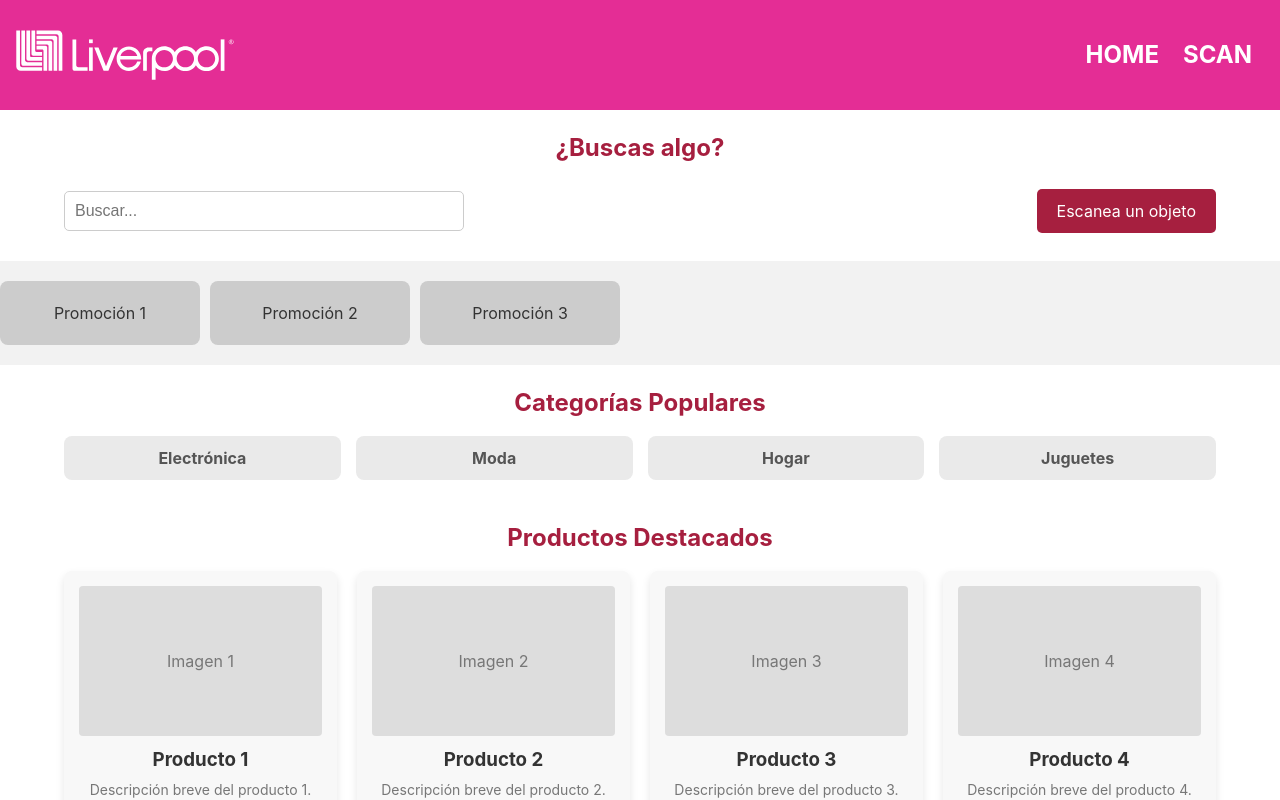
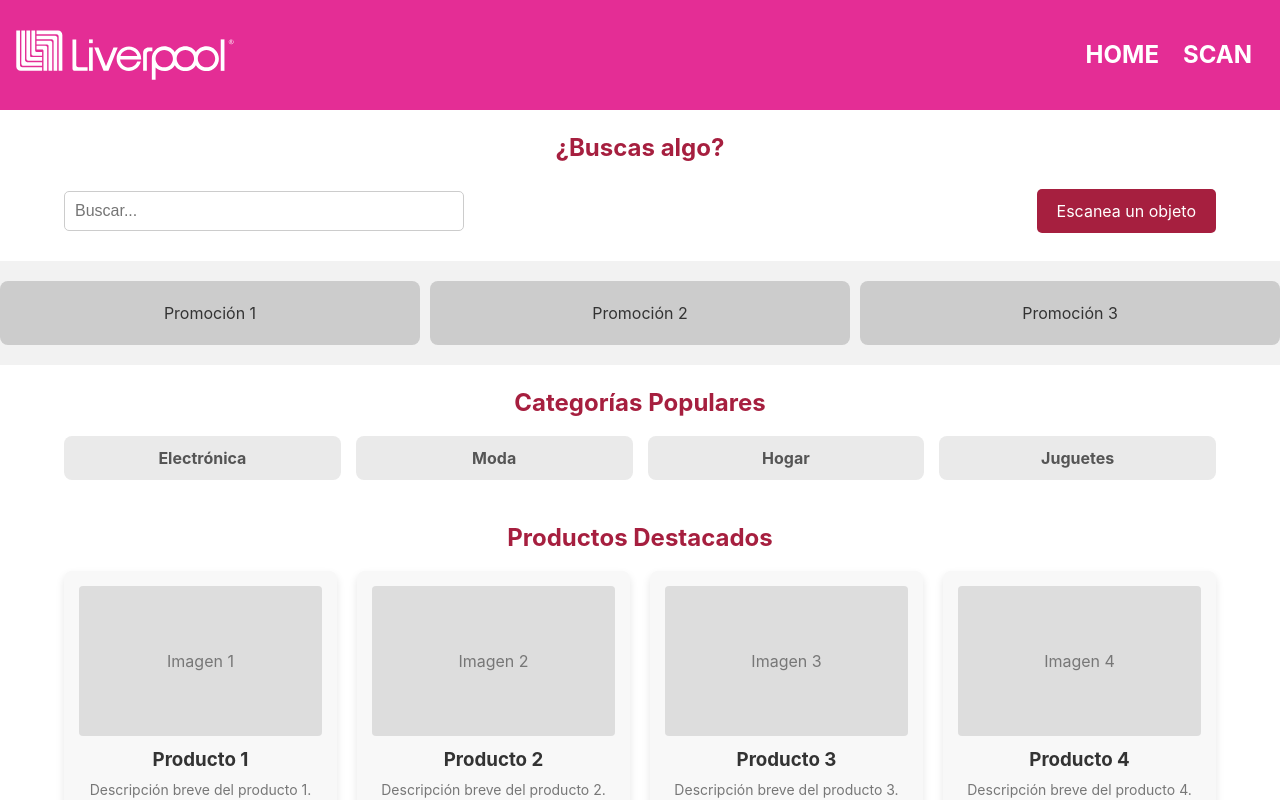
Before and after one commit to han-lovers/IdentifEye, a React (Vite) app in the folder client/: page / in a window 1280 px wide. Shown: the top 800 px of the page. Built offline with nearby package versions, Linux system fonts and the light colour scheme.

Commit message:
jaja otra vez

```diff
--- a/client/src/components/webcam.jsx
+++ b/client/src/components/webcam.jsx
@@ -2,6 +2,12 @@ import React, { useRef, useCallback } from "react";
 import Webcam from "react-webcam";
 import PropTypes from "prop-types"; // Importa PropTypes
 import "../styles/css/webcam.css"; // Asegúrate de la ruta correcta
+
+const FACING_MODE_ENVIRONMENT = "environment";
+
+const videoConstraints = {
+    facingMode: FACING_MODE_ENVIRONMENT // Usa la cámara trasera
+}
 
 const WebcamCapture = ({ onCapture, onCancel }) => {
     const webcamRef = useRef(null);
@@ -18,6 +24,7 @@ const WebcamCapture = ({ onCapture, onCancel }) => {
                 ref={webcamRef}
                 screenshotFormat="image/jpeg"
                 width={400} // Ajusta el tamaño según sea necesario
+                videoConstraints={videoConstraints}
             />
             <button onClick={capture}>Tomar foto</button>
             <button onClick={onCancel}>Cancelar</button>
--- a/client/src/styles/css/Header.css
+++ b/client/src/styles/css/Header.css
@@ -56,6 +56,7 @@
     width: 36px;
     height: 32px;
     z-index: 1000;
+    margin: 10px;
 }
 
 .nav-bar .menu:hover {
--- a/client/src/styles/css/Home.css
+++ b/client/src/styles/css/Home.css
@@ -49,7 +49,7 @@
     display: flex;
     overflow-x: auto;
     overflow-y: hidden;
-    justify-content: flex-start;
+    justify-content: space-between;
     gap: 10px;
     padding: 20px 0;
     width: 100%;
@@ -57,6 +57,7 @@
 }
 
 .carousel__item {
+    flex: 1;
     min-width: 200px;
     padding: 20px;
     background-color: #ccc;
```
